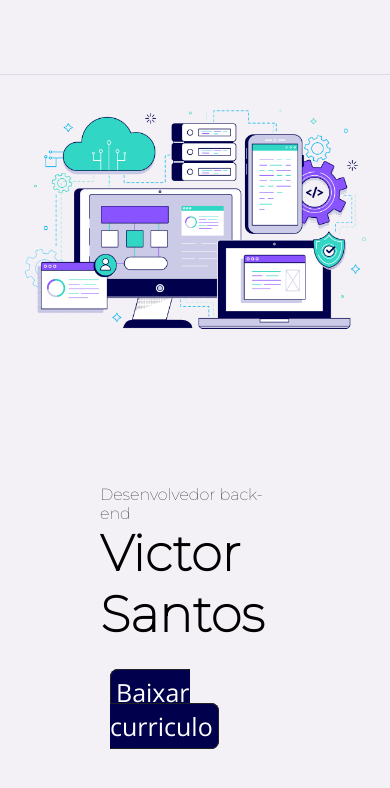
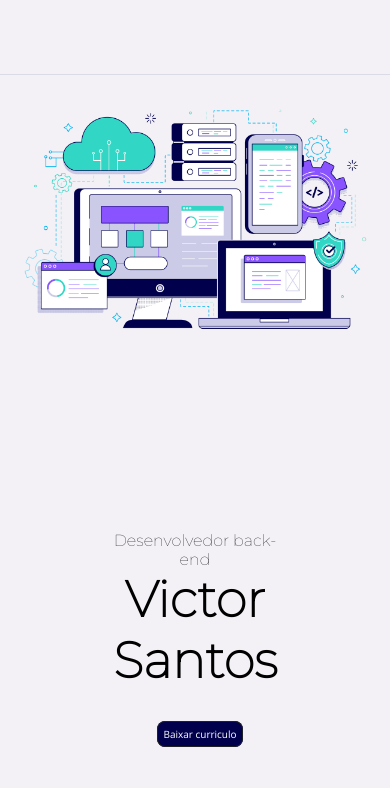
Before and after one commit to vitinhos67/mywebsite-spa, a Vue app: page / in a window 390 px wide. Shown: the top 788 px of the page. Built offline with nearby package versions, Linux system fonts and the light colour scheme.

Commit message:
chore: ajusted media queries for responsability

```diff
--- a/src/views/HomeVue.vue
+++ b/src/views/HomeVue.vue
@@ -81,13 +81,17 @@ export default {
 }
 
 @media (max-width: 1200px) {
-  .btf1 {
-    top: 80px;
+  .container {
+    flex-direction: column;
   }
 
   .container-2 .btf1 h1 {
     font-size: 50px;
     font-family: "Montserrat", sans-serif;
+  }
+
+  .img-1 {
+    width: 100%;
   }
 
   .btn-curriculo {
@@ -96,12 +100,12 @@ export default {
     border-radius: 8px;
   }
 
+  .btf1 {
+    text-align: center;
+  }
+
   .container-1 {
     flex: 1; /* Alterado para flex: 1 */
-  }
-
-  .img-1 {
-    width: 120%;
   }
 }
 
@@ -110,8 +114,26 @@ export default {
     width: 100%;
   }
 
+  .btf1 {
+    text-align: center;
+  }
+
   .container {
     flex-direction: column;
   }
 }
+
+@media (max-width: 400px) {
+  .btf1 p {
+    margin: 0px;
+  }
+
+  .btn-curriculo {
+    font-size: 10px;
+  }
+
+  .container-2 .btf1 h1 {
+    font-size: 50px;
+  }
+}
 </style>
```
